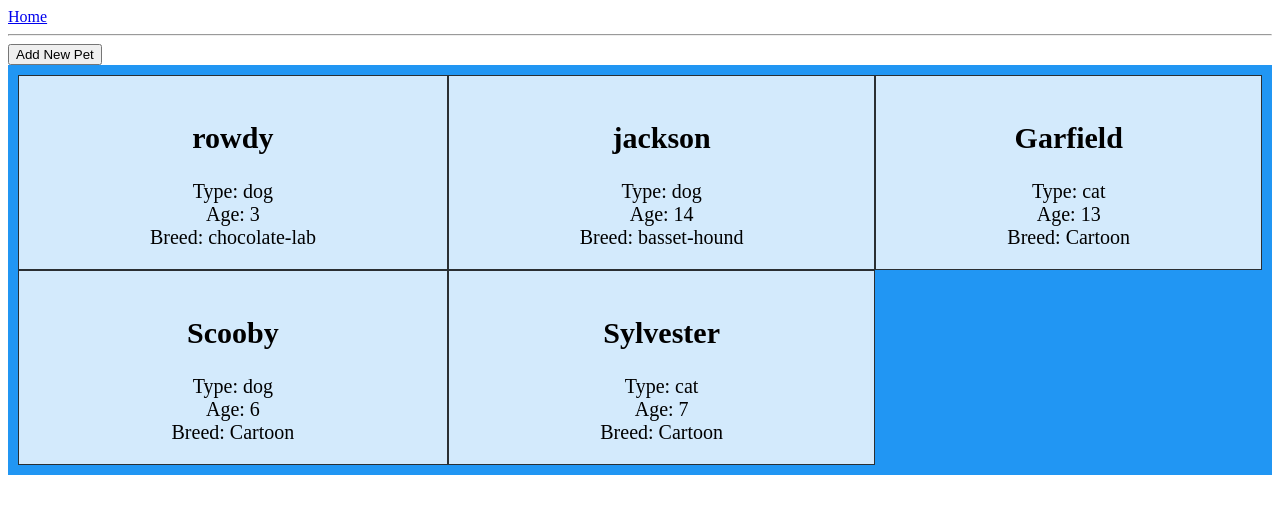
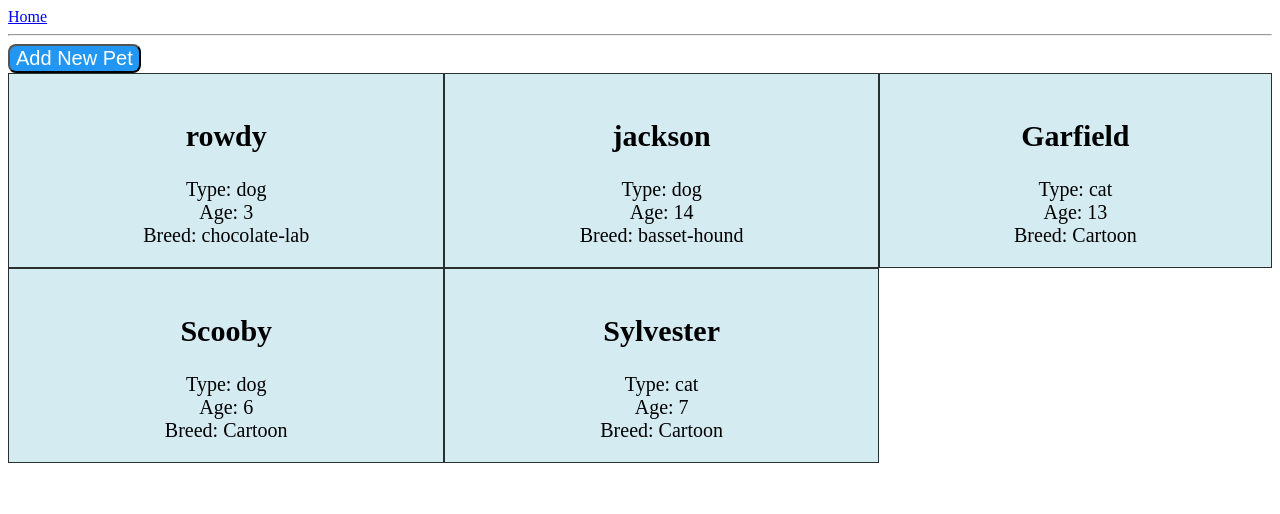
Before and after one commit to geofflin/pumpkin, a React app: page /my-pets in a window 1280 px wide. Shown: the top 514 px of the page. Built offline with nearby package versions, Linux system fonts and the light colour scheme; data requests are answered from the project's data file.

Commit message:
changed some misc styling

```diff
--- a/src/components/PetProfile.css
+++ b/src/components/PetProfile.css
@@ -1,5 +1,5 @@
 .gridItem {
-  background-color: rgba(255, 255, 255, 0.8);
+  background-color: #d4ebf2;
   border: 1px solid rgba(0, 0, 0, 0.8);
   padding: 20px;
   font-size: 20px;
--- a/src/routes/MyPets.css
+++ b/src/routes/MyPets.css
@@ -1,6 +1,11 @@
 .gridContainer {
   display: grid;
   grid-template-columns: auto auto auto;
+}
+
+.button {
+  color: white;
   background-color: #2196F3;
-  padding: 10px;
+  border-radius: 8px;
+  font-size: 20px;
 }
--- a/src/routes/MyPets.jsx
+++ b/src/routes/MyPets.jsx
@@ -13,7 +13,7 @@
 
   return (
     <div>
-      <button onClick={handleClick}>Add New Pet</button>
+      <button className={styles.button} onClick={handleClick}>Add New Pet</button>
       <div className={styles.gridContainer}>
         {myPets}
       </div>
```
